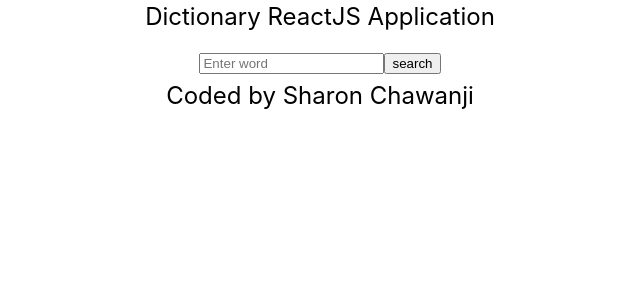
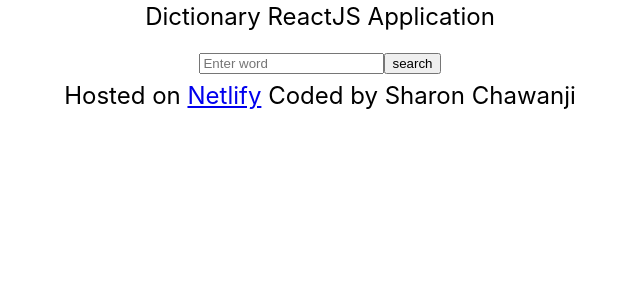
Before and after one commit to schawanji/dictionary_project, a React (Create React App) app: page / in a window 1280 px wide. Shown: the top 300 px of the page, without its empty margins (320-960 px from the left). Built offline with nearby package versions, Linux system fonts and the light colour scheme.

Commit message:
Update App.js

```diff
--- a/src/App.js
+++ b/src/App.js
@@ -6,10 +6,14 @@
     <div className="App">
       <header className="App-header">Dictionary ReactJS Application</header>
 
-
       <Dictionary />
 
-      <footer>Coded by Sharon Chawanji</footer>
+      <footer>
+        {" "}
+        Hosted on{" "}
+        <a href="https://schawanji-dictionaryapp.netlify.app/"> Netlify</a>{" "}
+        Coded by Sharon Chawanji
+      </footer>
     </div>
   );
 }
```
